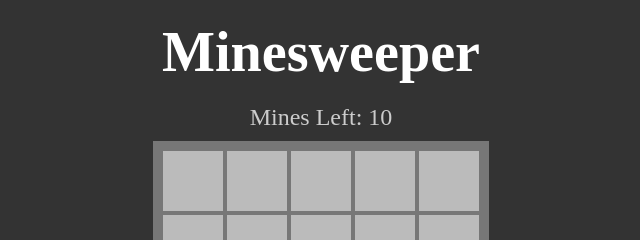
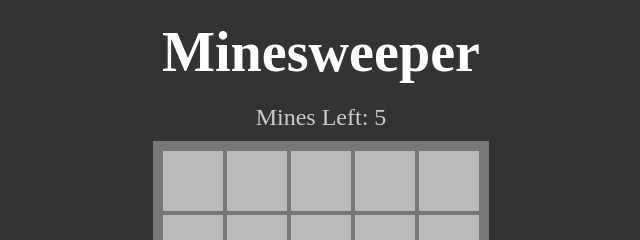
Before and after one commit to DeveshChau/wds, a website built with Parcel: page minesweeper/index.html in a window 1280 px wide. Shown: the top 240 px of the page, 319-959 px from the left. Built offline with nearby package versions, Linux system fonts and the light colour scheme.

Commit message:
set mine left text

```diff
--- a/minesweeper/index.html
+++ b/minesweeper/index.html
@@ -10,7 +10,7 @@
 <body>
   <h3 class="title">Minesweeper</h3>
   <div class="subtext">
-    Mines Left: 10
+    Mines Left: <span data-mine-left></span>
   </div>
   <div class="board"></div>
 </body>
--- a/minesweeper/script.js
+++ b/minesweeper/script.js
@@ -4,9 +4,11 @@
 const board = createBoard(boardSize, numberOfMines);
 console.log(board);
 const boardElement = document.querySelector('.board');
-boardElement.style.setProperty('--size', boardSize)
+boardElement.style.setProperty('--size', boardSize);
+const mineLeft = document.querySelector('[data-mine-left]');
 board.forEach(row => {
     row.forEach(tile => {
         boardElement.append(tile.element);
-    })
-})
+    });
+});
+mineLeft.textContent = numberOfMines;
```
